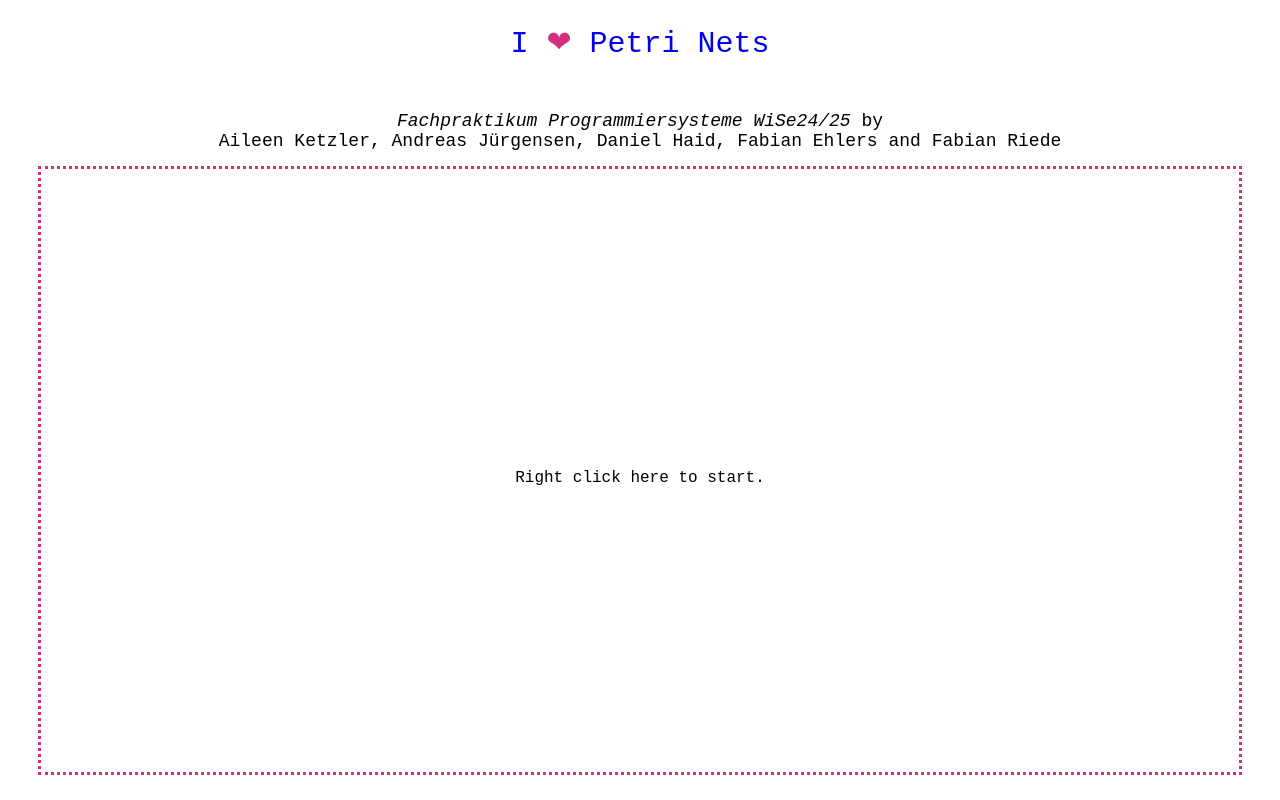
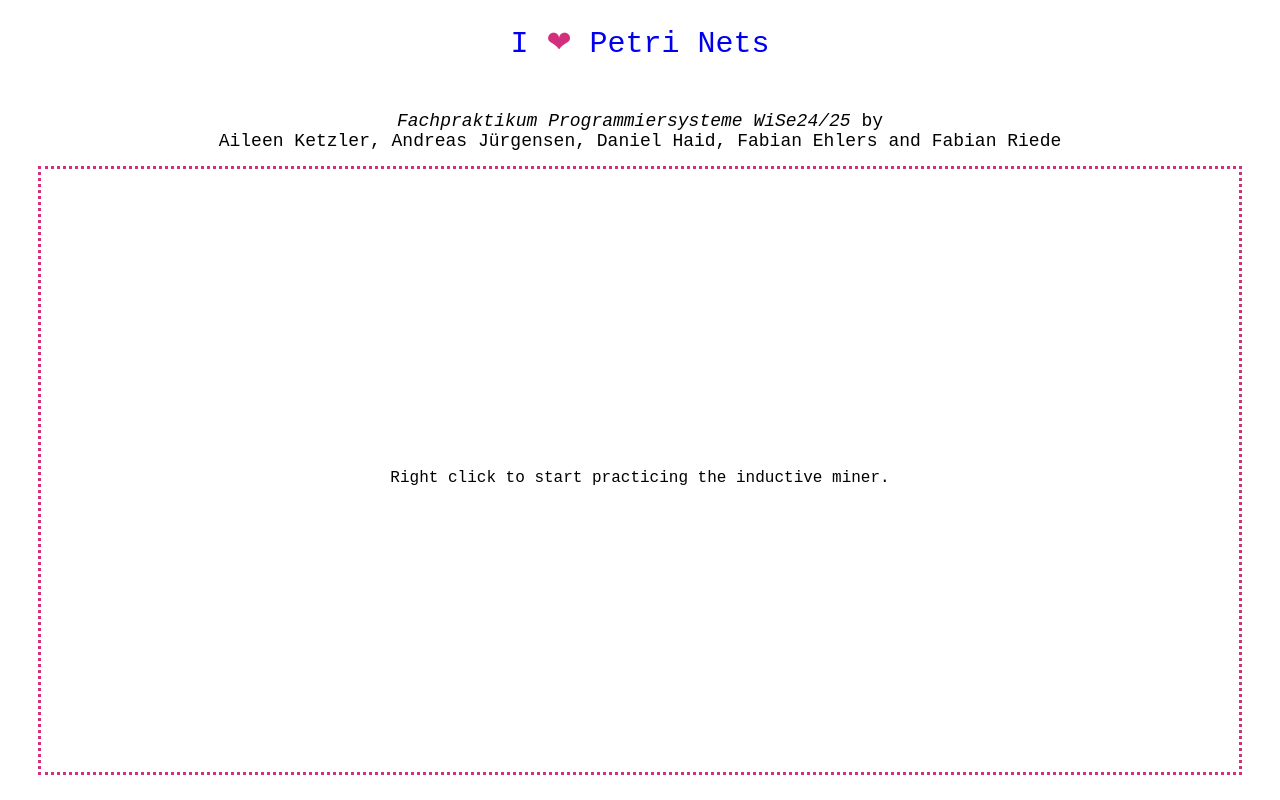
Before and after one commit to AndreasJuergensen/Programmiersysteme-Osten, an Angular app: page / in a window 1280 px wide. Built offline with nearby package versions, Linux system fonts and the light colour scheme.

Commit message:
SCRUM-103: modify welcome text

```diff
--- a/src/app/components/drawing-area/drawing-area.component.html
+++ b/src/app/components/drawing-area/drawing-area.component.html
@@ -65,7 +65,9 @@
                 ></svg:g>
             </ng-container>
         </svg>
-        <div class="start-text" *ngIf="isEmpty">Right click here to start.</div>
+        <div class="start-text" *ngIf="isEmpty">
+            Right click to start practicing the inductive miner.
+        </div>
     </div>
 </div>
 <app-context-menu />
```
